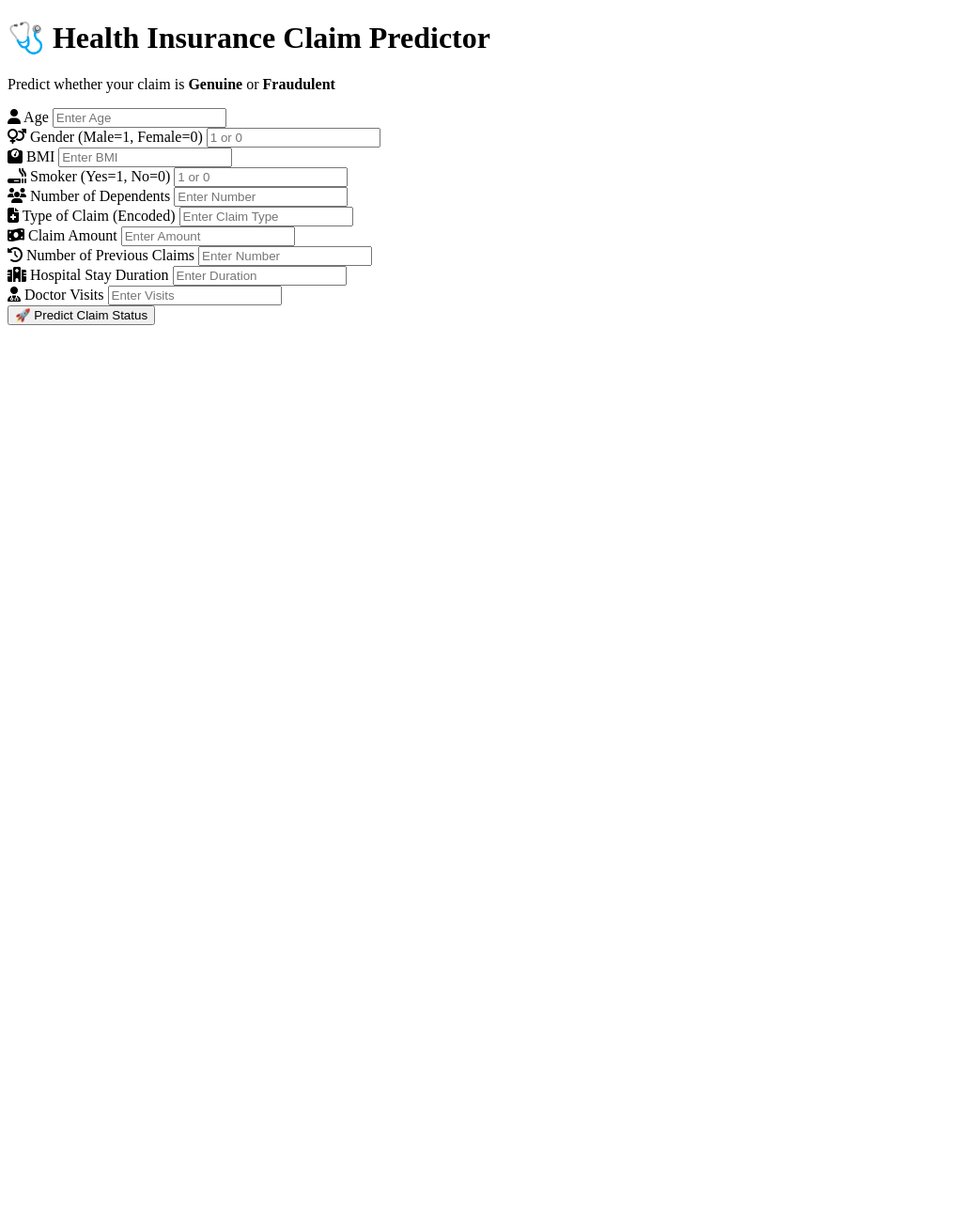
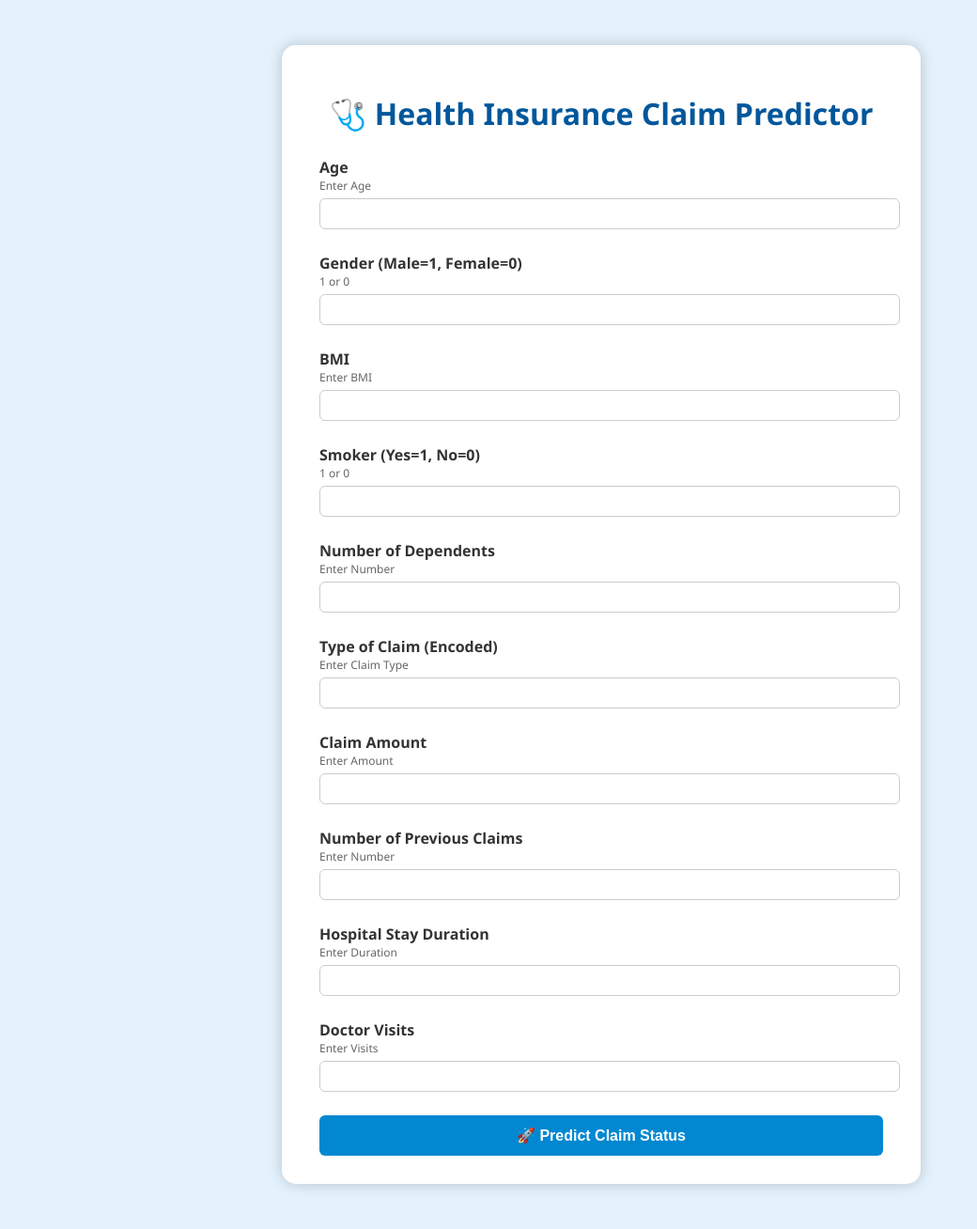
Before and after one commit to KummariMythili/Health_Insurance_Prediction, a Flask app: page / in a window 1280 px wide. Shown: the whole page at 94% size, without its empty margins (0-1040 px from the left). Before the commit the page ends 346 px from the top, so only its background shows below. Run offline with Flask 3, Linux system fonts and the light colour scheme; parts of the project's set-up code (start-up, migrations or seed data) failed here and were passed over.

Commit message:
updated html and app.py

```diff
--- a/App/app.py
+++ b/App/app.py
@@ -1,13 +1,12 @@
-from flask import Flask, render_template, request
+from flask import Flask, request, render_template
+import numpy as np
 import joblib
-import numpy as np
 import os
 
 app = Flask(__name__)
 
-# Load Model and Scaler
-model = joblib.load(os.path.join('model', 'fine_tune.pkl'))
-scaler = joblib.load(os.path.join('model', 'scaler.pkl'))
+# Load the trained model
+model = joblib.load('model/model.pkl')
 
 @app.route('/')
 def home():
@@ -15,30 +14,30 @@
 
 @app.route('/predict', methods=['POST'])
 def predict():
-    try:
-        data = request.form
-        inputs = [
-            float(data['Age']),
-            float(data['Gender']),
-            float(data['BMI']),
-            float(data['Smoker']),
-            float(data['Number_of_Dependents']),
-            float(data['Type_of_Claim']),
-            float(data['Claim_Amount']),
-            float(data['Number_of_Previous_Claims']),
-            float(data['Hospital_Stay_Duration']),
-            float(data['Doctor_Visits'])
-        ]
+    # Retrieve form inputs
+    input_data = {
+        'Age': float(request.form['Age']),
+        'Gender': int(request.form['Gender']),
+        'BMI': float(request.form['BMI']),
+        'Smoker': int(request.form['Smoker']),
+        'Number_of_Dependents': int(request.form['Number_of_Dependents']),
+        'Type_of_Claim': int(request.form['Type_of_Claim']),
+        'Claim_Amount': float(request.form['Claim_Amount']),
+        'Number_of_Previous_Claims': int(request.form['Number_of_Previous_Claims']),
+        'Hospital_Stay_Duration': int(request.form['Hospital_Stay_Duration']),
+        'Doctor_Visits': int(request.form['Doctor_Visits'])
+    }
 
-        inputs_np = np.array(inputs).reshape(1, -1)
-        inputs_scaled = scaler.transform(inputs_np)
+    # Convert to array for prediction
+    values = np.array(list(input_data.values())).reshape(1, -1)
 
-        prediction = model.predict(inputs_scaled)[0]
-        result = "Genuine Claim" if prediction == 0 else "Fraudulent Claim"
+    # Make prediction
+    prediction = model.predict(values)[0]
+    result = "✅ Genuine Claim" if prediction == 0 else "❌ Fraudulent Claim"
 
-        return render_template('index.html', prediction_text=f'Result: {result}')
-    except Exception as e:
-        return render_template('index.html', prediction_text=f'Error: {str(e)}')
+    return render_template('index.html',
+                           prediction_text=result,
+                           input_values=input_data)
 
-if __name__ == '__main__':
+if __name__ == "__main__":
     app.run(debug=True)
--- a/App/templates/index.html
+++ b/App/templates/index.html
@@ -1,82 +1,163 @@
 <!DOCTYPE html>
 <html lang="en">
 <head>
-    <meta charset="UTF-8">
-    <title>Health Insurance Claim Prediction</title>
-    <link rel="stylesheet" href="../static/main_css.css">
-    <link rel="stylesheet" href="https://cdnjs.cloudflare.com/ajax/libs/font-awesome/6.4.0/css/all.min.css">
+  <meta charset="UTF-8" />
+  <title>🩺 Health Insurance Claim Predictor</title>
+  <meta name="viewport" content="width=device-width, initial-scale=1.0" />
+  <style>
+    body {
+      font-family: 'Segoe UI', sans-serif;
+      background: #e3f2fd;
+      display: flex;
+      justify-content: center;
+      align-items: center;
+      padding: 40px;
+    }
+
+    .container {
+      background: #ffffff;
+      padding: 30px 40px;
+      border-radius: 15px;
+      box-shadow: 0 0 15px rgba(0, 0, 0, 0.2);
+      width: 100%;
+      max-width: 600px;
+    }
+
+    h1 {
+      text-align: center;
+      color: #01579b;
+      margin-bottom: 25px;
+    }
+
+    label {
+      font-weight: bold;
+      display: block;
+      margin-top: 15px;
+      color: #333;
+    }
+
+    .example {
+      font-size: 12px;
+      color: #666;
+      margin-bottom: 5px;
+    }
+
+    input {
+      width: 100%;
+      padding: 8px;
+      border: 1px solid #ccc;
+      border-radius: 6px;
+      margin-bottom: 10px;
+    }
+
+    button {
+      width: 100%;
+      padding: 12px;
+      background-color: #0288d1;
+      color: white;
+      font-size: 16px;
+      font-weight: bold;
+      border: none;
+      border-radius: 6px;
+      margin-top: 15px;
+      cursor: pointer;
+    }
+
+    button:hover {
+      background-color: #01579b;
+    }
+
+    .result-box {
+      margin-top: 20px;
+      padding: 15px;
+      text-align: center;
+      font-weight: bold;
+      color: #004d40;
+      background-color: #c8e6c9;
+      border-radius: 10px;
+    }
+
+    .input-summary {
+      margin-top: 20px;
+      padding: 15px;
+      background-color: #f1f8e9;
+      border-radius: 10px;
+      font-size: 14px;
+    }
+
+    .input-summary ul {
+      list-style-type: none;
+      padding: 0;
+    }
+
+    .input-summary li {
+      margin-bottom: 6px;
+    }
+  </style>
 </head>
 <body>
+  <div class="container">
+    <h1>🩺 Health Insurance Claim Predictor</h1>
+    <form method="POST" action="/predict">
+      <label>Age</label>
+      <div class="example">Enter Age</div>
+      <input type="number" name="Age" required />
 
-    <div class="main-wrapper">
-        <div class="form-card">
-            <h1>🩺 Health Insurance Claim Predictor</h1>
-            <p class="subheading">Predict whether your claim is <strong>Genuine</strong> or <strong>Fraudulent</strong></p>
+      <label>Gender (Male=1, Female=0)</label>
+      <div class="example">1 or 0</div>
+      <input type="number" name="Gender" min="0" max="1" required />
 
-            <form action="/predict" method="POST">
+      <label>BMI</label>
+      <div class="example">Enter BMI</div>
+      <input type="number" step="any" name="BMI" required />
 
-                <div class="input-group">
-                    <label><i class="fas fa-user"></i> Age</label>
-                    <input type="number" name="Age" placeholder="Enter Age" required>
-                </div>
+      <label>Smoker (Yes=1, No=0)</label>
+      <div class="example">1 or 0</div>
+      <input type="number" name="Smoker" min="0" max="1" required />
 
-                <div class="input-group">
-                    <label><i class="fas fa-venus-mars"></i> Gender (Male=1, Female=0)</label>
-                    <input type="number" name="Gender" placeholder="1 or 0" required>
-                </div>
+      <label>Number of Dependents</label>
+      <div class="example">Enter Number</div>
+      <input type="number" name="Number_of_Dependents" required />
 
-                <div class="input-group">
-                    <label><i class="fas fa-weight"></i> BMI</label>
-                    <input type="number" name="BMI" placeholder="Enter BMI" step="any" required>
-                </div>
+      <label>Type of Claim (Encoded)</label>
+      <div class="example">Enter Claim Type</div>
+      <input type="number" name="Type_of_Claim" required />
 
-                <div class="input-group">
-                    <label><i class="fas fa-smoking"></i> Smoker (Yes=1, No=0)</label>
-                    <input type="number" name="Smoker" placeholder="1 or 0" required>
-                </div>
+      <label>Claim Amount</label>
+      <div class="example">Enter Amount</div>
+      <input type="number" step="any" name="Claim_Amount" required />
 
-                <div class="input-group">
-                    <label><i class="fas fa-users"></i> Number of Dependents</label>
-                    <input type="number" name="Number_of_Dependents" placeholder="Enter Number" required>
-                </div>
+      <label>Number of Previous Claims</label>
+      <div class="example">Enter Number</div>
+      <input type="number" name="Number_of_Previous_Claims" required />
 
-                <div class="input-group">
-                    <label><i class="fas fa-file-medical"></i> Type of Claim (Encoded)</label>
-                    <input type="number" name="Type_of_Claim" placeholder="Enter Claim Type" required>
-                </div>
+      <label>Hospital Stay Duration</label>
+      <div class="example">Enter Duration</div>
+      <input type="number" name="Hospital_Stay_Duration" required />
 
-                <div class="input-group">
-                    <label><i class="fas fa-money-bill-wave"></i> Claim Amount</label>
-                    <input type="number" name="Claim_Amount" placeholder="Enter Amount" step="any" required>
-                </div>
+      <label>Doctor Visits</label>
+      <div class="example">Enter Visits</div>
+      <input type="number" name="Doctor_Visits" required />
 
-                <div class="input-group">
-                    <label><i class="fas fa-history"></i> Number of Previous Claims</label>
-                    <input type="number" name="Number_of_Previous_Claims" placeholder="Enter Number" required>
-                </div>
+      <button type="submit">🚀 Predict Claim Status</button>
+    </form>
 
-                <div class="input-group">
-                    <label><i class="fas fa-hospital"></i> Hospital Stay Duration</label>
-                    <input type="number" name="Hospital_Stay_Duration" placeholder="Enter Duration" required>
-                </div>
+    {% if prediction_text %}
+    <div class="result-box">
+      Result: {{ prediction_text }}
+    </div>
+    {% endif %}
 
-                <div class="input-group">
-                    <label><i class="fas fa-user-md"></i> Doctor Visits</label>
-                    <input type="number" name="Doctor_Visits" placeholder="Enter Visits" required>
-                </div>
-
-                <button type="submit" class="predict-btn">
-                    🚀 Predict Claim Status
-                </button>
-            </form>
-
-            {% if prediction_text %}
-                <div class="result-box">
-                    <h2>{{ prediction_text }}</h2>
-                </div>
-            {% endif %}
-        </div>
+    {% if input_values %}
+    <div class="input-summary">
+      <h3>🔍 You Entered:</h3>
+      <ul>
+        {% for key, value in input_values.items() %}
+        <li><strong>{{ key.replace('_', ' ') }}:</strong> {{ value }}</li>
+        {% endfor %}
+      </ul>
     </div>
-
+    {% endif %}
+  </div>
 </body>
 </html>
--- a/Data/raw_data.csv
+++ b/Data/raw_data.csv
@@ -10,7 +10,6 @@
 33,Male,31.78,No,2,Emergency,43991.35,7,9,0,Genuine Claim
 47,Female,27.57,No,4,Hospitalization,28626.37,7,3,7,Fraudulent Claim
 27,Male,33.81,Yes,2,Hospitalization,32605.48,2,6,8,Fraudulent Claim
-64,Male,26.22,Yes,2,Emergency,46245.85,8,1,9,Genuine Claim
 57,Male,30.24,No,1,Hospitalization,14675.17,8,11,3,Fraudulent Claim
 76,Female,22.72,Yes,4,Emergency,37097.61,6,10,6,Genuine Claim
 75,Female,12.38,No,3,Hospitalization,42704.43,2,3,2,Fraudulent Claim
--- a/python_version.txt
+++ b/python_version.txt
@@ -0,0 +1 @@
+Python 3.10.18
```
